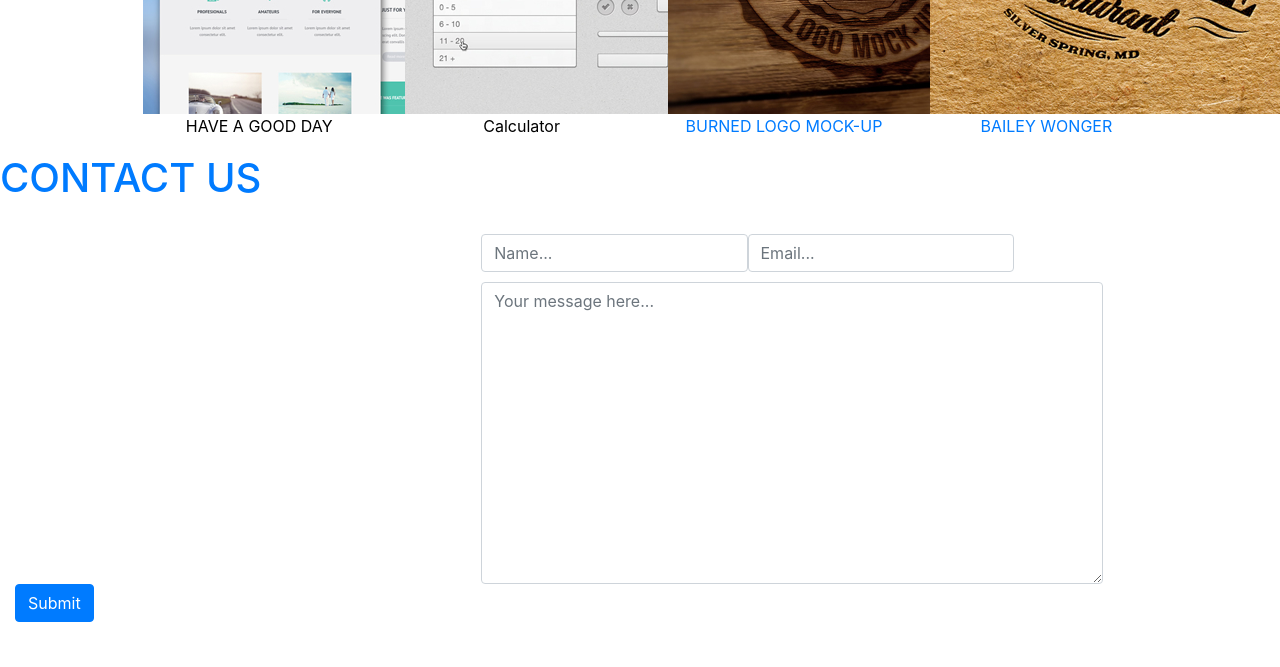
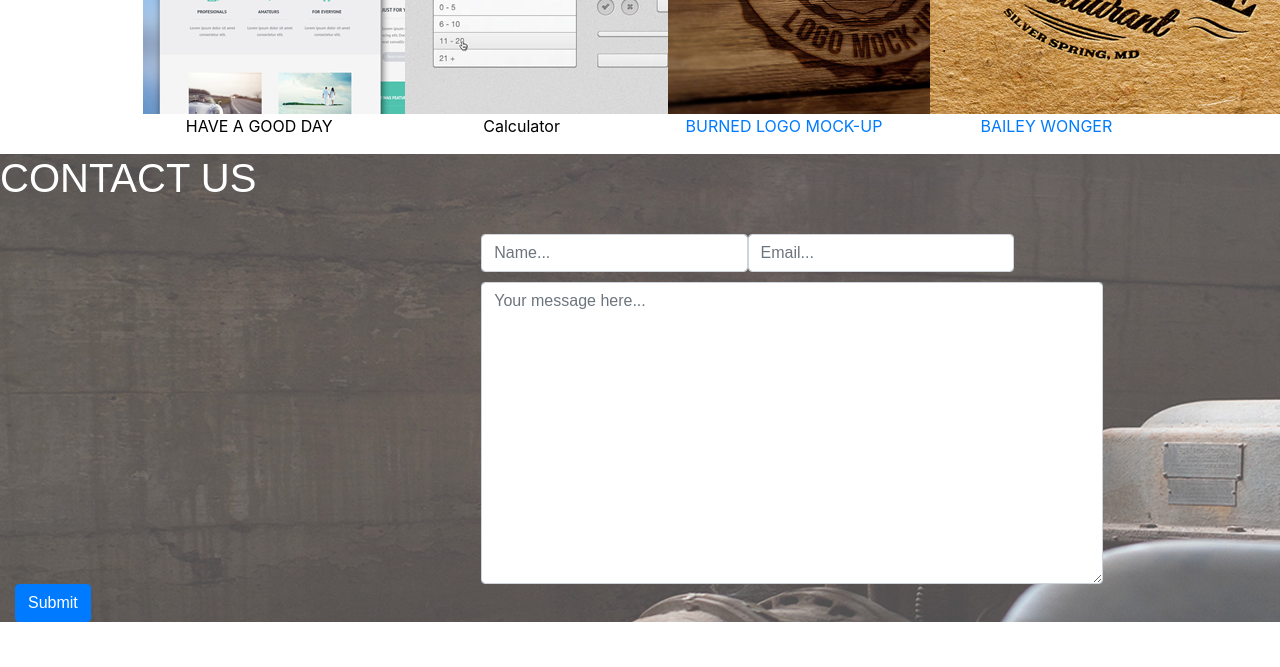
Before and after one commit to Dickens92/DelaniStudio, a plain HTML site: page index.html in a window 1280 px wide. Shown: the part 2980-3647 px from the top of the page. Drawn offline with nearby package versions, Linux system fonts and the light colour scheme.

Commit message:
add image, background, color, front and other styling under contacts in styles.css

```diff
--- a/css/styles.css
+++ b/css/styles.css
@@ -112,3 +112,11 @@ figcaption{
     padding-top: 1px;
     color: black;
 }
+.contacts{
+    background-image: url('../images/assets/backgrounds/c_image.jpg');
+    font-family: sans-serif;
+    background-position: cover;
+    background-repeat: no-repeat;
+    color: white;
+
+}
```
